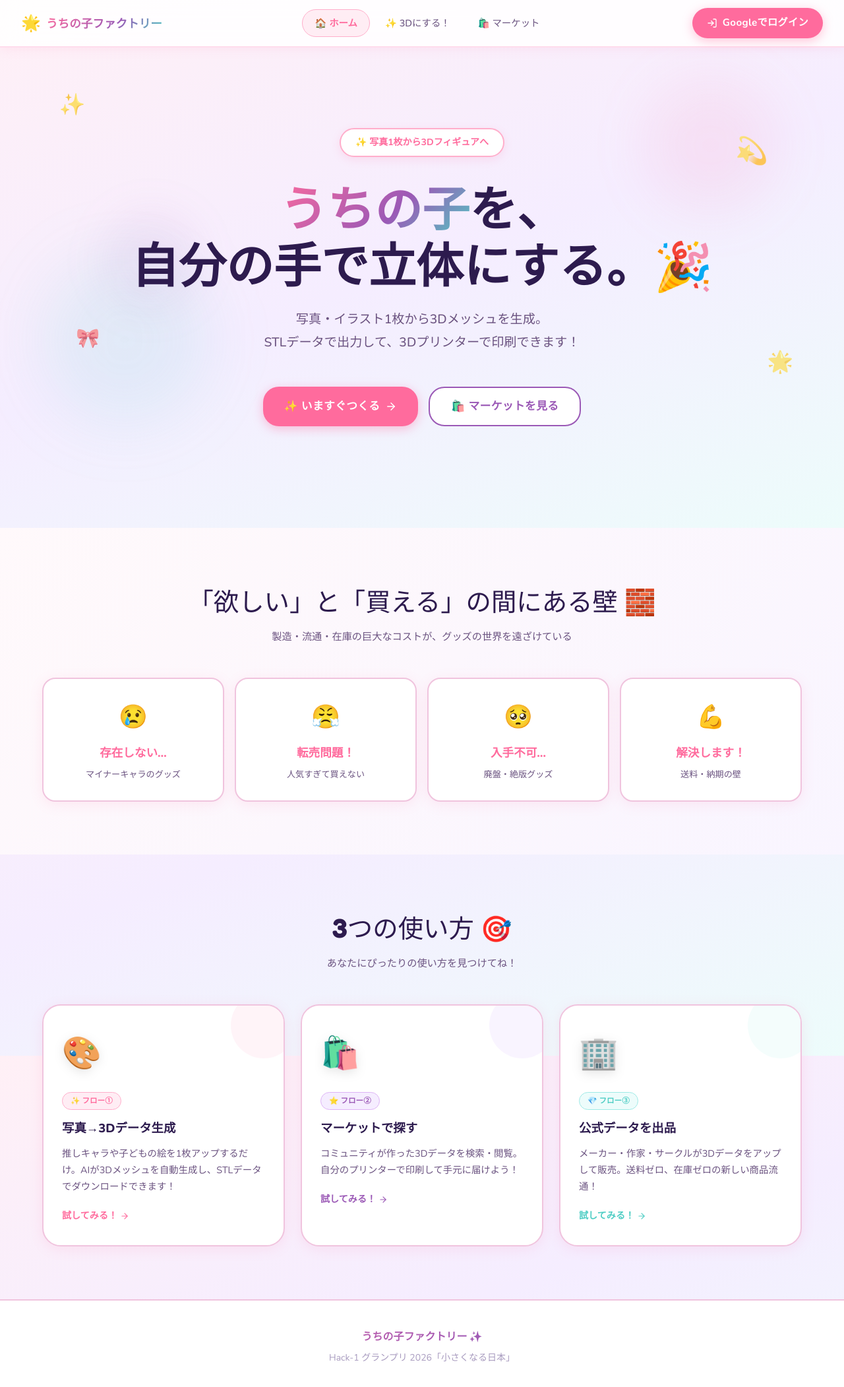
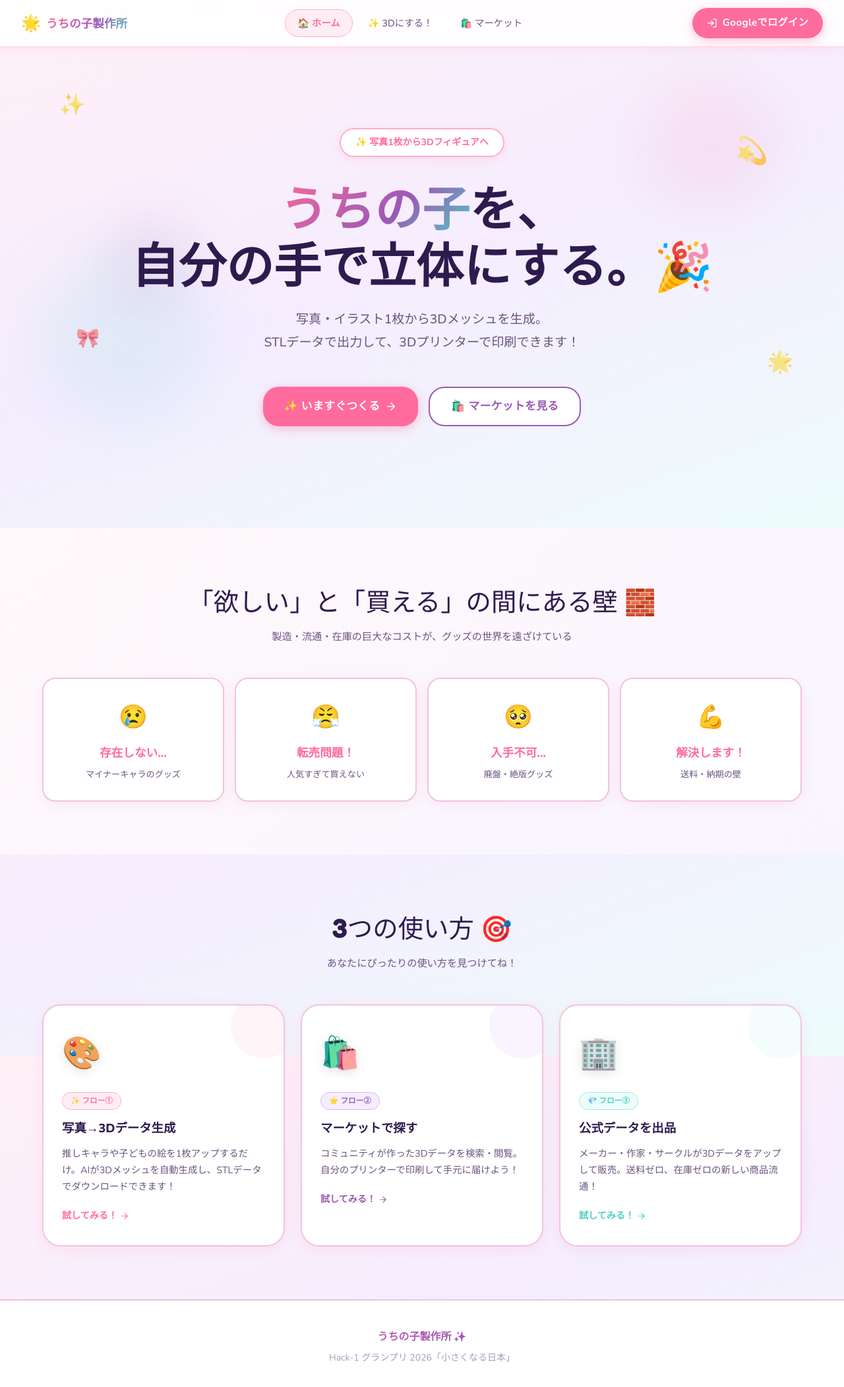
Before and after one commit to skphooh/Hack-1, a React (Vite) app in the folder frontend/: page / in a window 1280 px wide. Shown: the top 2102 px of the page at 66% size. Built offline with nearby package versions, Linux system fonts and the light colour scheme; no server answers.

Commit message:
feat: implement core frontend structure with navigation, global design system, and Firebase authentication setup

```diff
--- a/frontend/index.html
+++ b/frontend/index.html
@@ -4,7 +4,7 @@
     <meta charset="UTF-8" />
     <link rel="icon" type="image/svg+xml" href="/favicon.svg" />
     <meta name="viewport" content="width=device-width, initial-scale=1.0" />
-    <title>うちの子ファクトリー ✨ | 写真1枚から3Dフィギュアへ</title>
+    <title>うちの子製作所 ✨ | 写真1枚から3Dフィギュアへ</title>
     <meta name="description" content="写真・イラスト1枚から3Dメッシュを生成。STLデータとして出力し、3Dプリンターで印刷できます。うちの子を自分の手で立体にする。" />
     <!-- Google Fonts: ポップ・かわいいデザイン用 -->
     <link rel="preconnect" href="https://fonts.googleapis.com" />
--- a/frontend/src/components/Navbar.tsx
+++ b/frontend/src/components/Navbar.tsx
@@ -69,7 +69,7 @@ export function Navbar() {
             backgroundClip: 'text',
           }}
         >
-          うちの子ファクトリー
+          うちの子製作所
         </span>
       </Link>
 
--- a/frontend/src/index.css
+++ b/frontend/src/index.css
@@ -1,5 +1,5 @@
 /* ========================================
-   うちの子ファクトリー - ポップ & かわいいデザインシステム
+   うちの子製作所 - ポップ & かわいいデザインシステム
    ======================================== */
 
 @import "tailwindcss";
--- a/frontend/src/lib/firebase.ts
+++ b/frontend/src/lib/firebase.ts
@@ -19,7 +19,7 @@ const isDemoMode = !firebaseConfig.apiKey
 let app: FirebaseApp
 
 if (isDemoMode) {
-  console.warn('[うちの子ファクトリー] Firebase APIキーが未設定です。frontend/.env を作成してください。')
+  console.warn('[うちの子製作所] Firebase APIキーが未設定です。frontend/.env を作成してください。')
   // デモ用のダミー設定（Firebase初期化のクラッシュを防ぐ）
   app = initializeApp({
     apiKey: 'demo-api-key',
--- a/frontend/src/pages/Top.tsx
+++ b/frontend/src/pages/Top.tsx
@@ -430,7 +430,7 @@ export default function Top() {
           }}
           className="gradient-text"
         >
-          うちの子ファクトリー ✨
+          うちの子製作所 ✨
         </p>
         <p>Hack-1 グランプリ 2026「小さくなる日本」</p>
       </footer>
```
Also changed, not shown: 2 other files (tests, documents, lock files or other folders).
